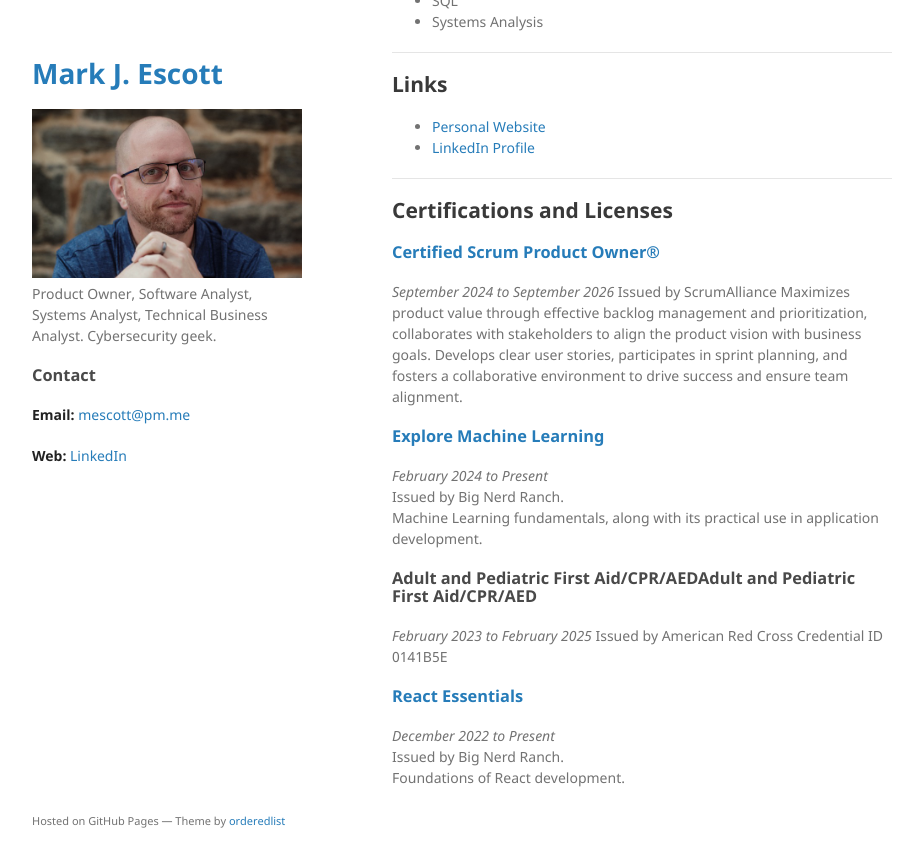
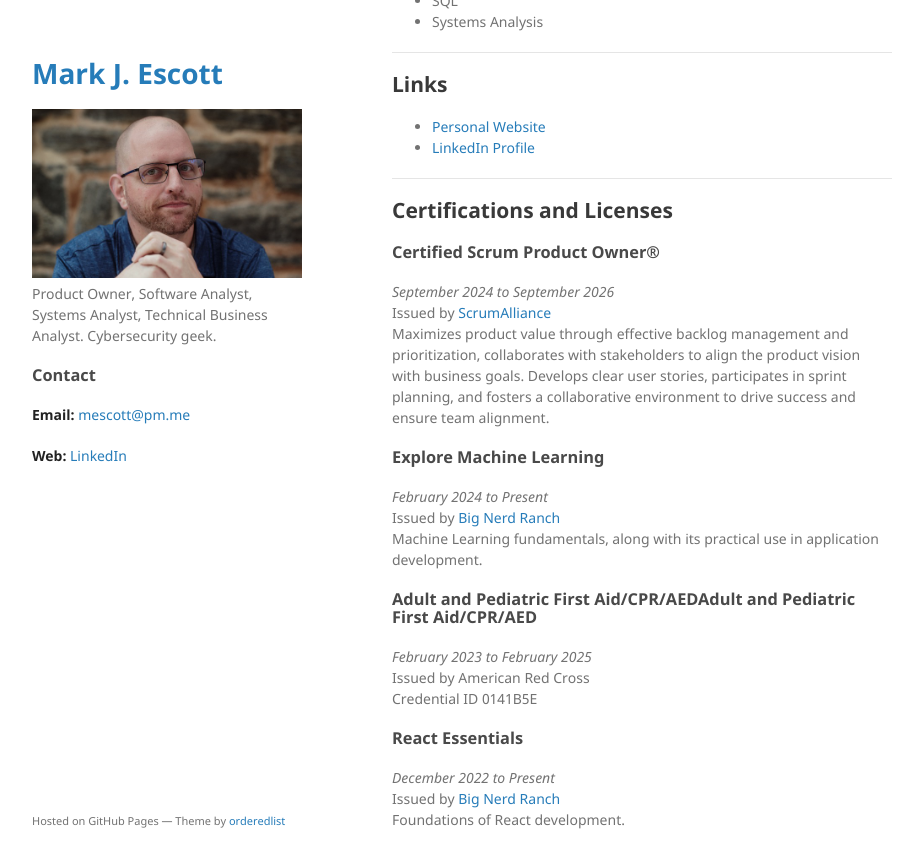
Before and after one commit to mjescott/mjescott.github.io, a Jekyll site: the page built from index.md, in a window 1280 px wide and 900 px high, scrolled down 1884 px. Shown: the top 868 px of the window, without its empty margins (178-1091 px from the left). Built offline with Jekyll 4.4.1, drawn with Linux system fonts in a browser that asks for light colours.

```diff
--- a/index.md
+++ b/index.md
@@ -79,14 +79,14 @@ Southern New Hampshire University — Manchester, NH
 
 ## Certifications and Licenses
 
-### [Certified Scrum Product Owner®](https://bcert.me/sojvbkeip)
+### Certified Scrum Product Owner®
 *September 2024 to September 2026*
-Issued by ScrumAlliance
+Issued by [ScrumAlliance](https://bcert.me/sojvbkeip)
 Maximizes product value through effective backlog management and prioritization, collaborates with stakeholders to align the product vision with business goals. Develops clear user stories, participates in sprint planning, and fosters a collaborative environment to drive success and ensure team alignment.
 
-### [Explore Machine Learning](https://www.credly.com/badges/3da6db2a-3f01-418f-ac12-866049dbd70c/linked_in_profile)
+### Explore Machine Learning
 *February 2024 to Present*
-Issued by Big Nerd Ranch.
+Issued by [Big Nerd Ranch](https://www.credly.com/badges/3da6db2a-3f01-418f-ac12-866049dbd70c/linked_in_profile)
 Machine Learning fundamentals, along with its practical use in application development.
 
 ### Adult and Pediatric First Aid/CPR/AEDAdult and Pediatric First Aid/CPR/AED
@@ -94,7 +94,7 @@ Machine Learning fundamentals, along with its practical use in application devel
 Issued by American Red Cross
 Credential ID 0141B5E
 
-### [React Essentials](https://www.credly.com/badges/2b1f7996-48dd-416c-bf7a-a5363959f396/linked_in_profile)
+### React Essentials
 *December 2022 to Present*
-Issued by Big Nerd Ranch.
+Issued by [Big Nerd Ranch](https://www.credly.com/badges/2b1f7996-48dd-416c-bf7a-a5363959f396/linked_in_profile)
 Foundations of React development.
```
